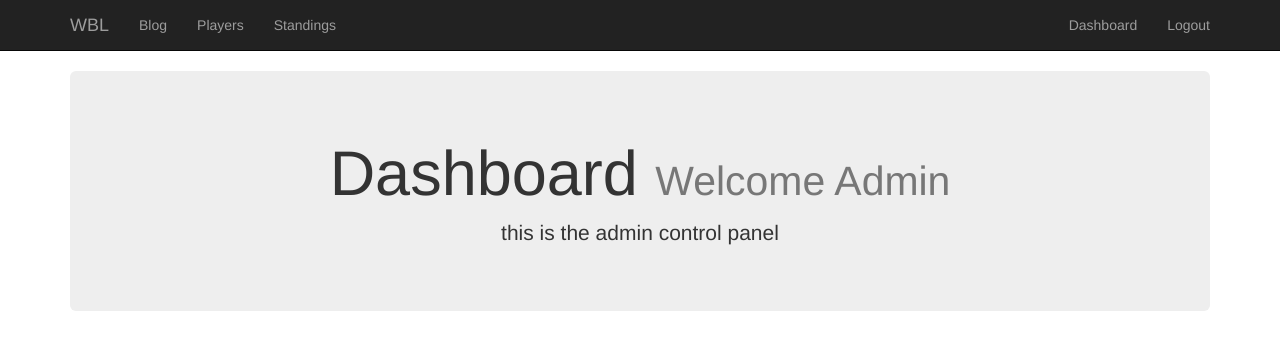
After one commit to Alec1017/Sports-stats-and-blog-app, a Flask app: page /dashboard in a window 1280 px wide. The commit adds this page. Shown: the top 350 px of the page. Run offline with Flask 2, Linux system fonts and the light colour scheme; the visitor is signed in with stand-in values (Sample User, id 1); some libraries are stand-ins or nearby versions.

Commit message:
added admin dashboard and login/logout functionality

```diff
--- /dev/null
+++ b/app/templates/admin_dashboard.html
@@ -0,0 +1,10 @@
+<!-- This is the page where the admin will be able to make edits. -->
+
+{% extends 'layout.html' %}
+
+{% block body %}
+    <div class="jumbotron text-center">
+        <h1>Dashboard <small>Welcome Admin</small></h1>
+        <p class="lead">this is the admin control panel</p>
+    </div>
+{% endblock %}
--- a/app/templates/includes/_navbar.html
+++ b/app/templates/includes/_navbar.html
@@ -25,8 +25,8 @@
             <ul class="nav navbar-nav navbar-right">
                 <!-- only display the logout button if user is admin-->
                 {% if session.admin_logged_in %}
-                <!--<li><a href="/dashboard">Dashboard</a></li>
-                <li><a href="/logout">Logout</a></li> -->
+                <li><a href="/dashboard">Dashboard</a></li>
+                <li><a href="/logout">Logout</a></li>
                 {% endif %}
             </ul>
         </div>
--- a/app/views.py
+++ b/app/views.py
@@ -1,6 +1,19 @@
 from flask import render_template, request, session, url_for, redirect, flash
+from functools import wraps
 
 from app import app
+
+
+# Decorator to check if admin is logged in
+def admin_logged_in(f):
+    @wraps(f)
+    def wrap(*args, **kwargs):
+        if 'admin_logged_in' in session:
+            return f(*args, **kwargs)
+        else:
+            flash('Access denied', 'danger')
+            return redirect(url_for('home'))
+    return wrap
 
 
 @app.route('/')
@@ -19,5 +32,19 @@ def admin_login():
         session['admin_logged_in'] = True
         flash('Admin is successfully logged in', 'success')
 
-        return redirect(url_for('home'))
+        return redirect(url_for('admin_dashboard'))
     return render_template('admin_login.html')
+
+
+@app.route('/dashboard')
+@admin_logged_in
+def admin_dashboard():
+    return render_template('admin_dashboard.html')
+
+
+@app.route('/logout')
+@admin_logged_in
+def logout():
+    session.clear()
+    flash('You have successfully logged out', 'success')
+    return redirect(url_for('home'))
```
